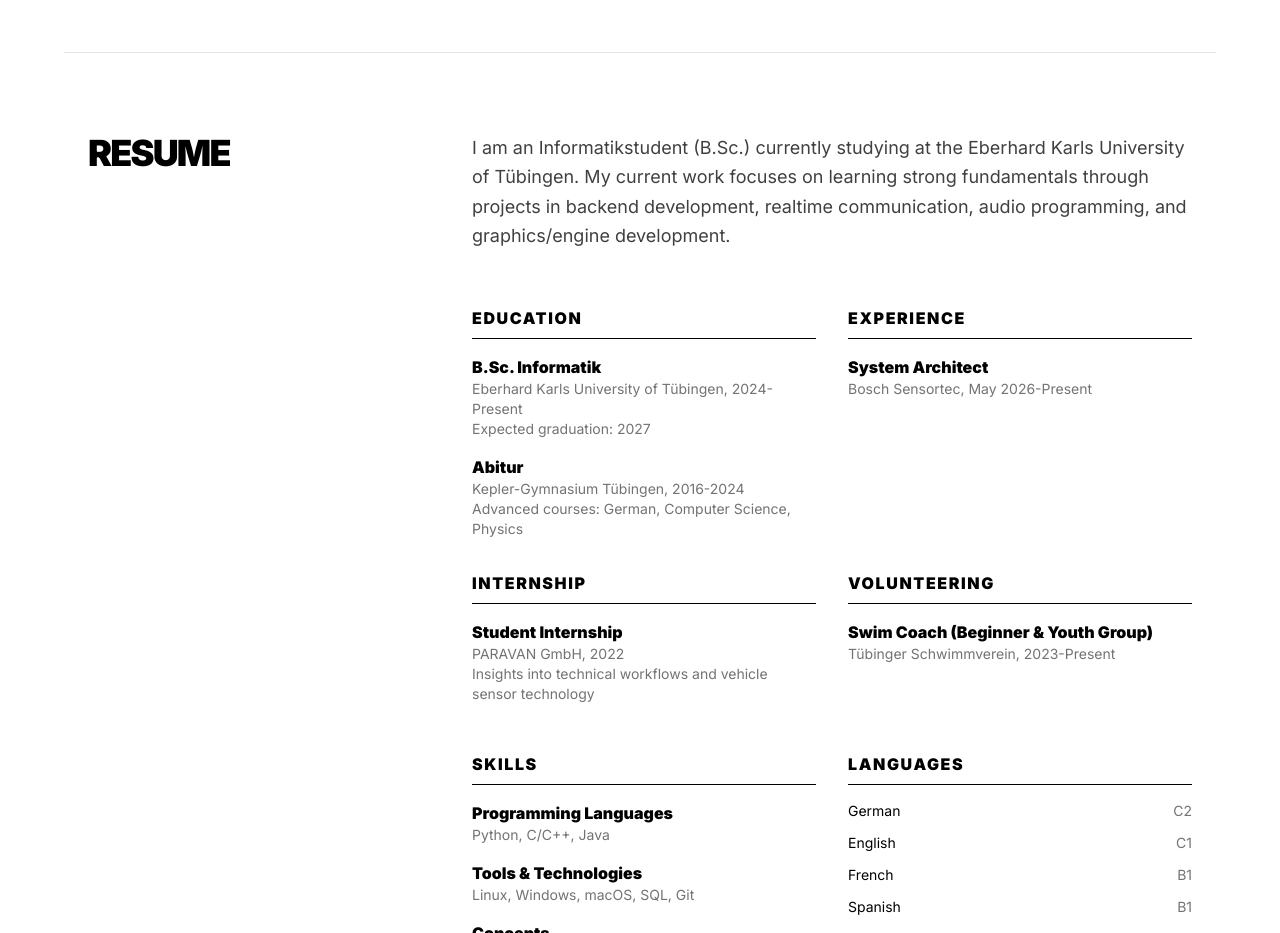
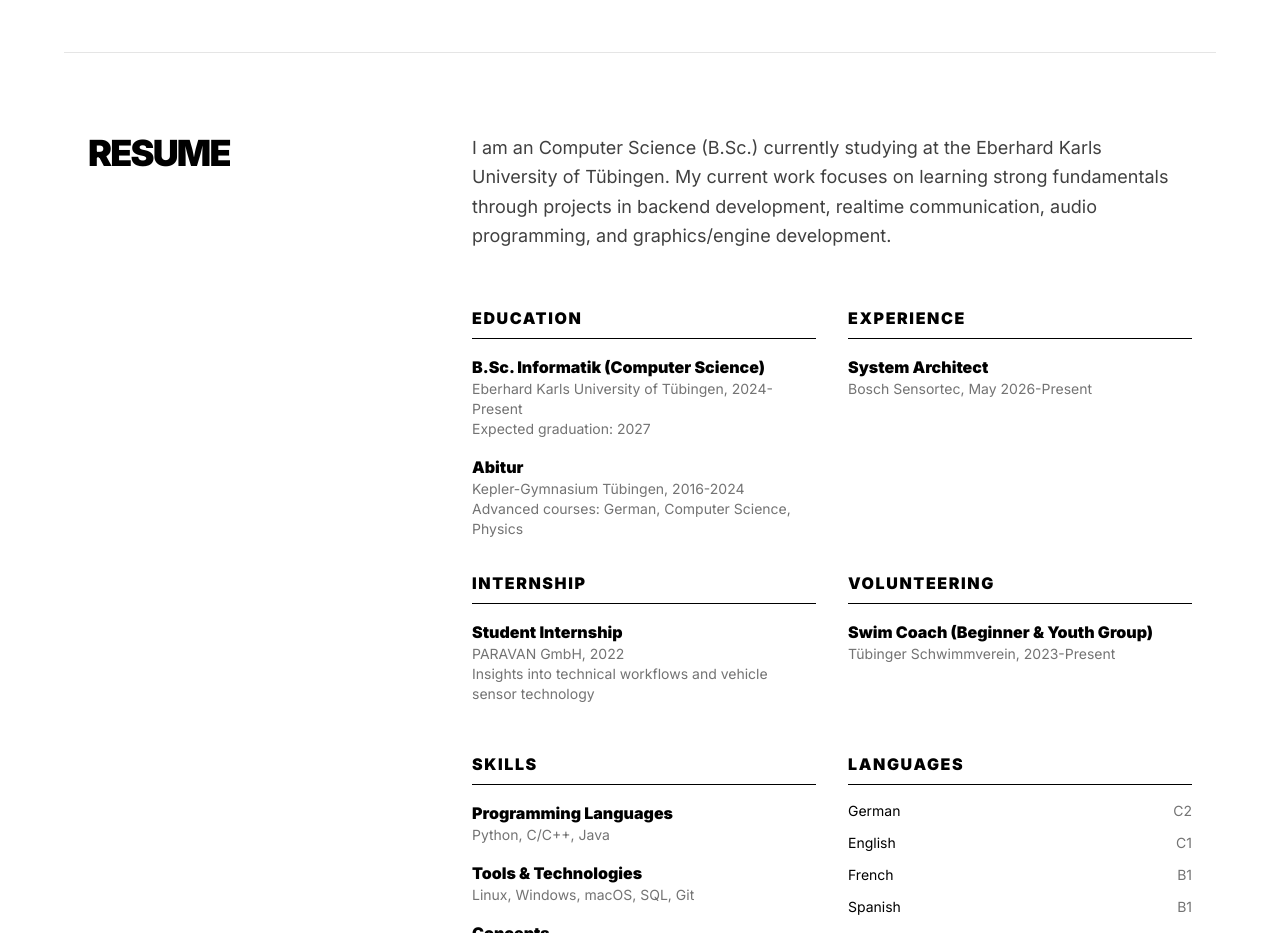
Before and after one commit to Elsyvien/elsyvien.github.io, a website: page index.html in a window 1280 px wide. Shown: the part 4340-5273 px from the top of the page. Drawn offline with Linux system fonts and the light colour scheme.

Commit message:
Update index.html

```diff
--- a/index.html
+++ b/index.html
@@ -349,7 +349,7 @@
             </div>
             <div class="md:col-span-8 space-y-12">
                 <p class="text-lg leading-relaxed text-neutral-700 dark:text-neutral-300">
-                    I am an Informatikstudent (B.Sc.) currently studying at the Eberhard Karls University of Tübingen.
+                    I am an Computer Science (B.Sc.) currently studying at the Eberhard Karls University of Tübingen.
                     My current work focuses on learning strong fundamentals through projects in backend development,
                     realtime communication, audio programming, and graphics/engine development.
                 </p>
@@ -359,7 +359,7 @@
                         <h3 class="font-bold uppercase tracking-widest mb-4 border-b border-black dark:border-white pb-2">Education</h3>
                         <ul class="space-y-4">
                             <li>
-                                <div class="font-bold">B.Sc. Informatik</div>
+                                <div class="font-bold">B.Sc. Informatik (Computer Science)</div>
                                 <div class="text-sm text-neutral-500">Eberhard Karls University of Tübingen, 2024-Present</div>
                                 <div class="text-sm text-neutral-500">Expected graduation: 2027</div>
                             </li>
```
